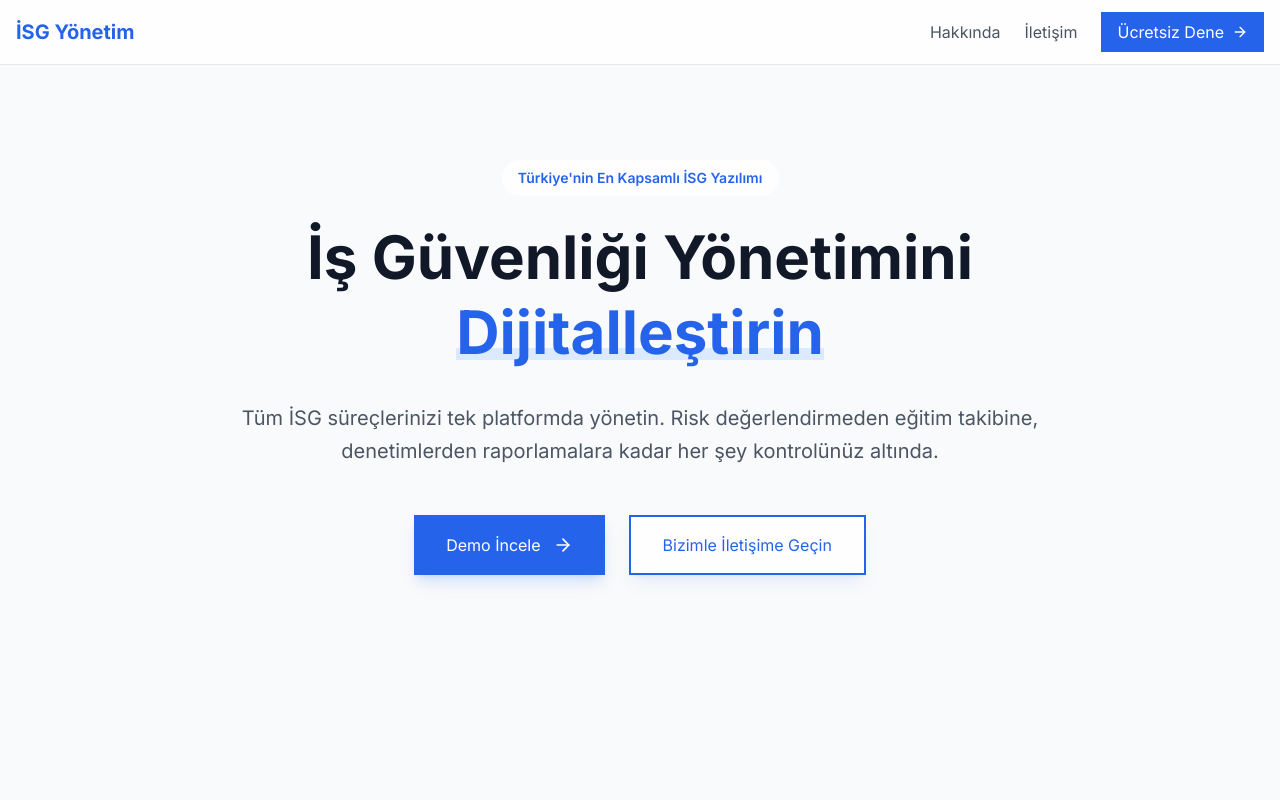
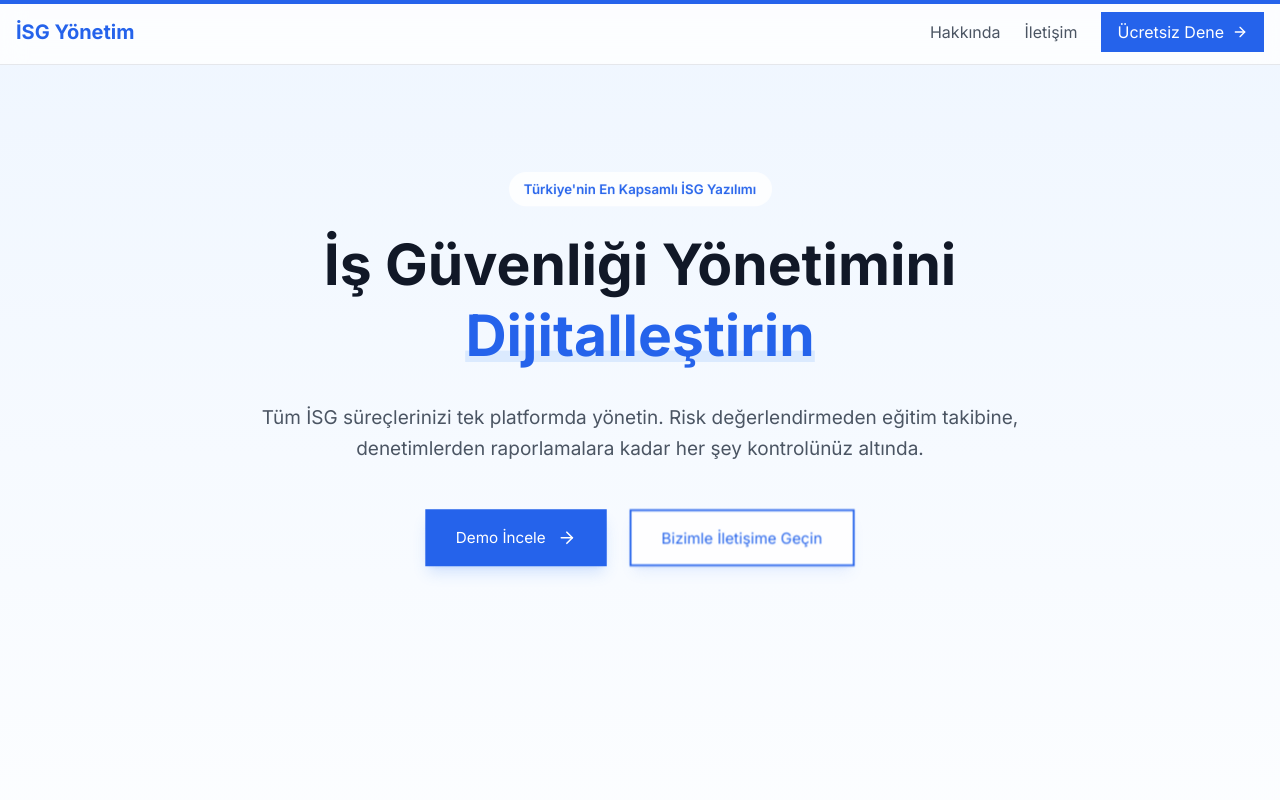
Before and after one commit to imehmetcn/isg, a Next.js app: page / in a window 1280 px wide. Shown: the top 800 px of the page. Built offline with nearby package versions, Linux system fonts and the light colour scheme.

Commit message:
Remove Aurora background and add scroll animations

```diff
--- a/src/app/globals.css
+++ b/src/app/globals.css
@@ -1,24 +1,6 @@
 @tailwind base;
 @tailwind components;
 @tailwind utilities;
-
-@layer utilities {
-  .animate-aurora {
-    animation: aurora 20s linear infinite;
-  }
-}
-
-@keyframes aurora {
-  0% {
-    transform: rotate(0deg) scale(1);
-  }
-  50% {
-    transform: rotate(180deg) scale(1.5);
-  }
-  100% {
-    transform: rotate(360deg) scale(1);
-  }
-}
 
 :root {
   --foreground-rgb: 0, 0, 0;
--- a/src/app/page.tsx
+++ b/src/app/page.tsx
@@ -2,8 +2,7 @@
 
 import { ArrowRight, BarChart2, FileText, Shield, Users } from "lucide-react"
 import Link from "next/link"
-import { motion } from "framer-motion"
-import { AuroraBackground } from "@/components/ui/aurora-background"
+import { motion, useScroll, useTransform } from "framer-motion"
 
 const fadeInUp = {
   initial: { opacity: 0, y: 20 },
@@ -20,10 +19,12 @@ const staggerContainer = {
 }
 
 export default function Home() {
+  const { scrollYProgress } = useScroll()
+  const opacity = useTransform(scrollYProgress, [0, 0.2], [1, 0])
+  const scale = useTransform(scrollYProgress, [0, 0.2], [1, 0.95])
+
   return (
-    <div className="flex flex-col min-h-screen">
-      <AuroraBackground />
-
+    <div className="flex flex-col min-h-screen bg-gradient-to-b from-blue-50 via-white to-white">
       {/* Navigation */}
       <motion.nav
         initial={{ y: -100 }}
@@ -50,7 +51,10 @@ export default function Home() {
       </motion.nav>
 
       {/* Hero Section */}
-      <section className="min-h-screen pt-20 relative overflow-hidden">
+      <motion.section
+        style={{ opacity, scale }}
+        className="min-h-screen pt-20 relative overflow-hidden"
+      >
         {/* Main Content */}
         <div className="container mx-auto px-4 pt-20">
           <div className="max-w-4xl mx-auto text-center relative">
@@ -113,15 +117,15 @@ export default function Home() {
             </motion.div>
           </div>
         </div>
-      </section>
+      </motion.section>
 
       {/* Features */}
-      <section className="py-20 bg-white/80 backdrop-blur-sm">
+      <section className="py-20">
         <div className="container mx-auto px-4">
           <motion.h2
             initial={{ opacity: 0, y: 20 }}
             whileInView={{ opacity: 1, y: 0 }}
-            viewport={{ once: true }}
+            viewport={{ once: true, margin: "-100px" }}
             transition={{ duration: 0.5 }}
             className="text-3xl font-bold text-center text-gray-900 mb-12"
           >
@@ -131,7 +135,7 @@ export default function Home() {
             variants={staggerContainer}
             initial="initial"
             whileInView="animate"
-            viewport={{ once: true }}
+            viewport={{ once: true, margin: "-50px" }}
             className="grid md:grid-cols-2 lg:grid-cols-3 gap-8 mb-8"
           >
             {[
@@ -163,21 +167,33 @@ export default function Home() {
             ].map((feature, index) => (
               <motion.div
                 key={index}
-                variants={fadeInUp}
+                variants={{
+                  initial: { opacity: 0, y: 50 },
+                  animate: { opacity: 1, y: 0 }
+                }}
+                transition={{ duration: 0.5 }}
                 className="bg-white p-8 rounded-xl shadow-sm hover:shadow-md transition group"
               >
-                <div className="w-16 h-16 bg-blue-50 rounded-lg flex items-center justify-center mb-6 group-hover:scale-110 transition">
+                <motion.div
+                  whileHover={{ scale: 1.1 }}
+                  className="w-16 h-16 bg-blue-50 rounded-lg flex items-center justify-center mb-6"
+                >
                   {feature.icon}
-                </div>
+                </motion.div>
                 <h3 className="text-2xl font-semibold text-gray-900 mb-4">{feature.title}</h3>
                 <p className="text-gray-600 leading-relaxed">{feature.description}</p>
-                <Link
-                  href={`/features/${feature.title.toLowerCase().replace(/\s+/g, '-')}`}
-                  className="mt-6 inline-flex items-center text-blue-600 hover:text-blue-700 transition group"
+                <motion.div
+                  whileHover={{ x: 10 }}
+                  className="mt-6"
                 >
-                  Detaylı Bilgi
-                  <ArrowRight className="ml-2 w-4 h-4 group-hover:translate-x-1 transition" />
-                </Link>
+                  <Link
+                    href={`/features/${feature.title.toLowerCase().replace(/\s+/g, '-')}`}
+                    className="inline-flex items-center text-blue-600 hover:text-blue-700 transition"
+                  >
+                    Detaylı Bilgi
+                    <ArrowRight className="ml-2 w-4 h-4" />
+                  </Link>
+                </motion.div>
               </motion.div>
             ))}
           </motion.div>
@@ -185,7 +201,7 @@ export default function Home() {
       </section>
 
       {/* Footer */}
-      <footer className="bg-gray-900/90 backdrop-blur-sm text-gray-400 py-12">
+      <footer className="bg-gray-900 text-gray-400 py-12">
         <div className="container mx-auto px-4">
           <div className="grid md:grid-cols-4 gap-8">
             <div>
@@ -225,6 +241,12 @@ export default function Home() {
           </div>
         </div>
       </footer>
+
+      {/* Scroll Progress Bar */}
+      <motion.div
+        className="fixed top-0 left-0 right-0 h-1 bg-blue-600 origin-left z-50"
+        style={{ scaleX: scrollYProgress }}
+      />
     </div>
   )
 }
--- a/src/components/ui/aurora-background.tsx
+++ /dev/null
@@ -1,69 +0,0 @@
-"use client";
-
-import { useEffect, useRef } from "react";
-import { motion } from "framer-motion";
-
-export const AuroraBackground = () => {
-  const backgroundRef = useRef<HTMLDivElement>(null);
-
-  useEffect(() => {
-    const moveBackground = (e: MouseEvent) => {
-      if (!backgroundRef.current) return;
-
-      const { clientX, clientY } = e;
-      const { innerWidth, innerHeight } = window;
-
-      const xPercentage = (clientX / innerWidth) * 100;
-      const yPercentage = (clientY / innerHeight) * 100;
-
-      backgroundRef.current.style.setProperty("--x-percentage", `${xPercentage}%`);
-      backgroundRef.current.style.setProperty("--y-percentage", `${yPercentage}%`);
-    };
-
-    window.addEventListener("mousemove", moveBackground);
-    return () => window.removeEventListener("mousemove", moveBackground);
-  }, []);
-
-  return (
-    <motion.div
-      ref={backgroundRef}
-      className="fixed inset-0 -z-50 overflow-hidden"
-      initial={{ opacity: 0 }}
-      animate={{ opacity: 1 }}
-      transition={{ duration: 1 }}
-    >
-      <div className="absolute inset-0 bg-gradient-to-br from-blue-50 via-blue-100/10 to-blue-900/5" />
-      <div
-        className="absolute inset-0 opacity-30"
-        style={{
-          backgroundImage: `
-            radial-gradient(at var(--x-percentage, 50%) var(--y-percentage, 50%),
-            rgba(29, 78, 216, 0.3) 0%,
-            transparent 50%),
-            radial-gradient(at calc(100% - var(--x-percentage, 50%)) var(--y-percentage, 50%),
-            rgba(37, 99, 235, 0.3) 0%,
-            transparent 50%),
-            radial-gradient(at var(--x-percentage, 50%) calc(100% - var(--y-percentage, 50%)),
-            rgba(59, 130, 246, 0.3) 0%,
-            transparent 50%)
-          `,
-          transform: "translate(0px, 0px)",
-          backgroundPosition: "center",
-          backgroundSize: "100% 100%",
-        }}
-      />
-      <div className="absolute inset-0 opacity-20 mix-blend-overlay">
-        <div
-          className="absolute inset-0 animate-aurora"
-          style={{
-            backgroundImage: `
-              radial-gradient(at var(--x-percentage, 50%) var(--y-percentage, 50%),
-              rgba(255, 255, 255, 0.3) 0%,
-              transparent 50%)
-            `,
-          }}
-        />
-      </div>
-    </motion.div>
-  );
-};
```
